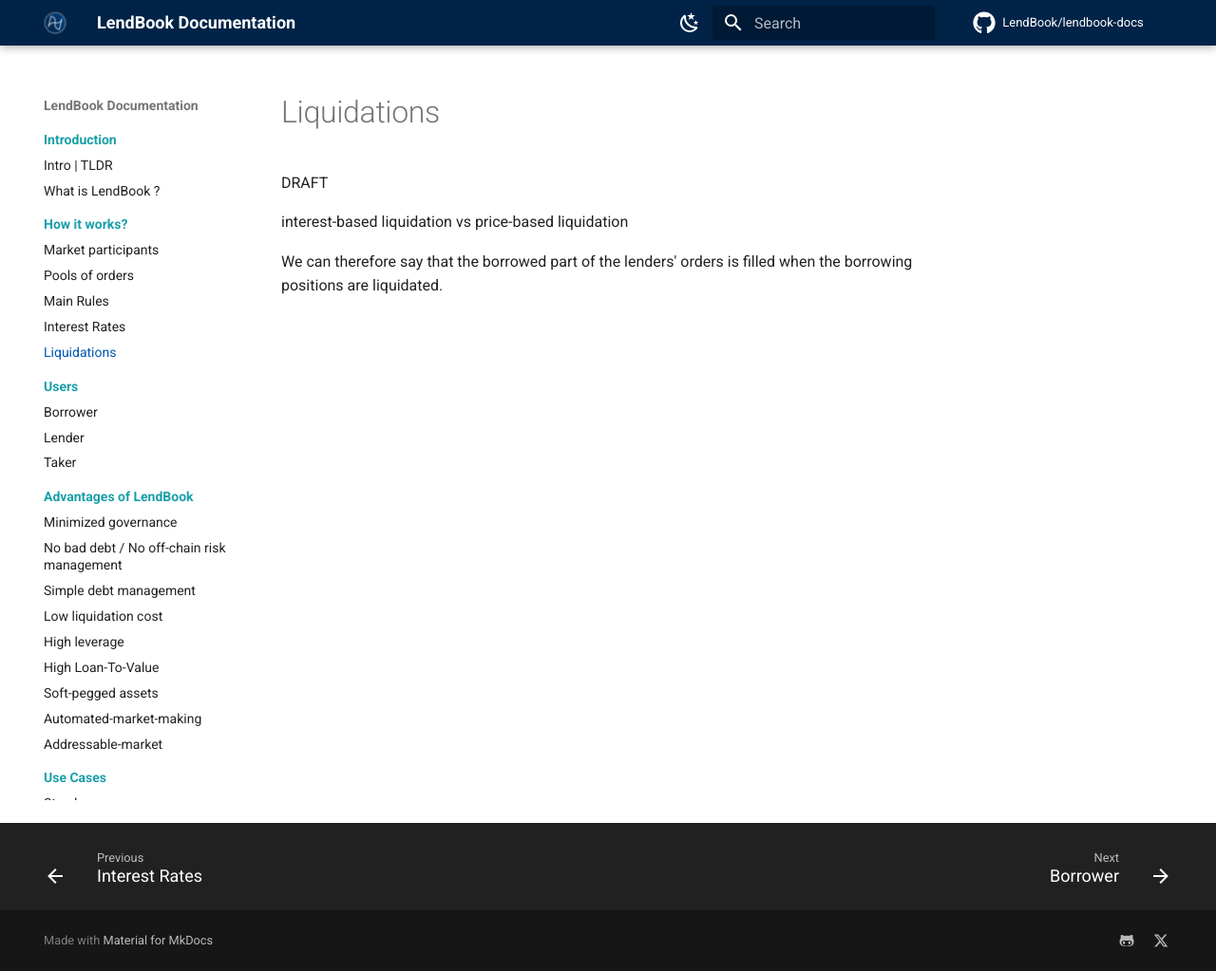
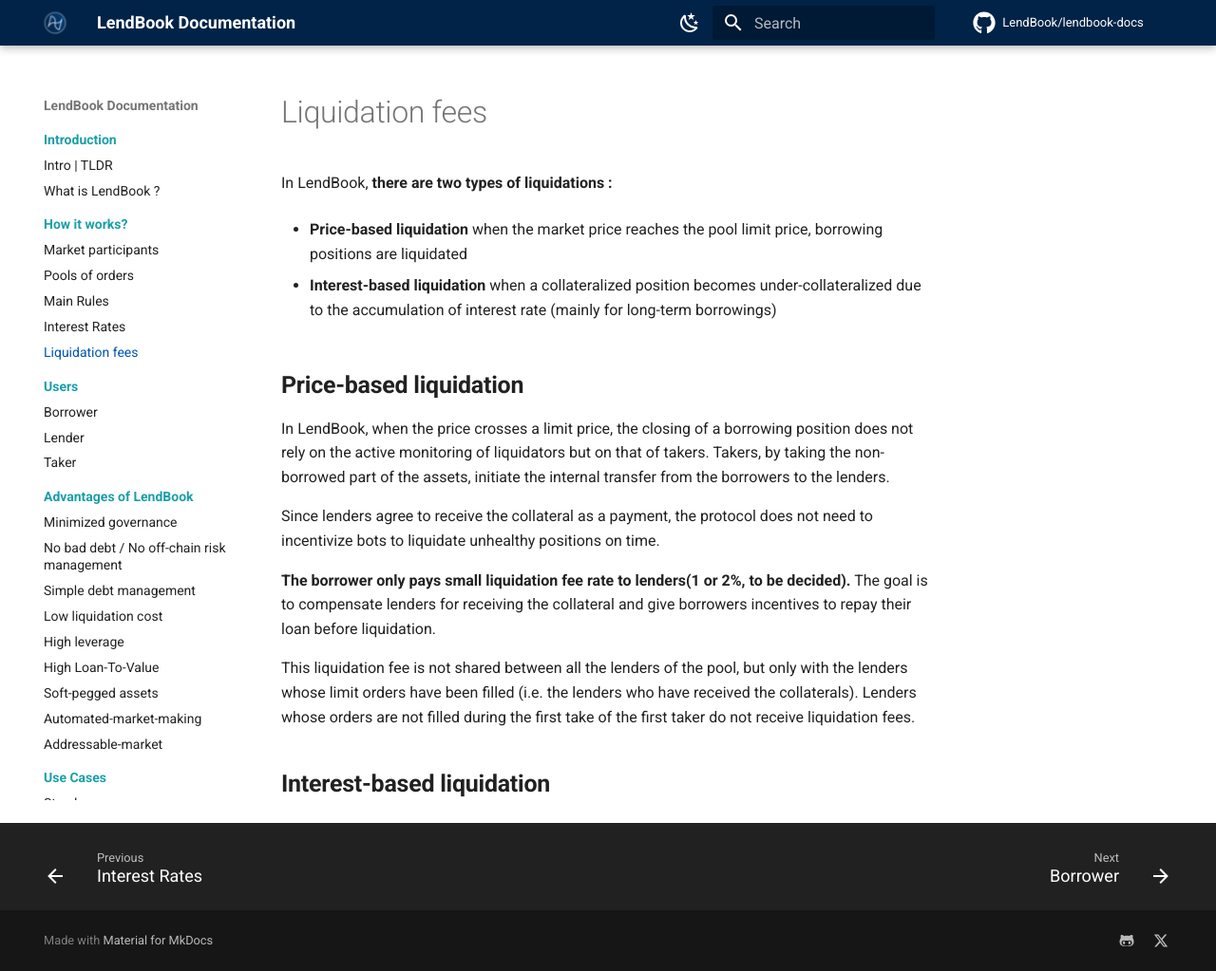
Before and after one commit to LendBook/lendbook-docs, an MkDocs documentation site: the page built from docs/how-it-works/liquidation.md, in a window 1280 px wide and 1023 px high. Shown: the whole window at 95% size. Built offline with MkDocs 1.6.1 and Material for MkDocs 9.7.7, drawn with Linux system fonts in a browser that asks for light colours; comment, search, counter and statistics services are not loaded.

Commit message:
start liquidation

```diff
--- a/docs/how-it-works/liquidation.md
+++ b/docs/how-it-works/liquidation.md
@@ -1,6 +1,20 @@
-DRAFT
+In LendBook, **there are two types of liquidations :**
 
-interest-based liquidation vs price-based liquidation
+* **Price-based liquidation** when the market price reaches the pool limit price, borrowing positions are liquidated
+
+* **Interest-based liquidation** when a collateralized position becomes under-collateralized due to the accumulation of interest rate (mainly for long-term borrowings)
 
 
-We can therefore say that the borrowed part of the lenders' orders is filled when the borrowing positions are liquidated.
+
+<h2 style="font-weight: bold;">Price-based liquidation</h2>
+
+In LendBook, when the price crosses a limit price, the closing of a borrowing position does not rely on the active monitoring of liquidators but on that of takers. Takers, by taking the non-borrowed part of the assets, initiate the internal transfer from the borrowers to the lenders.
+
+Since lenders agree to receive the collateral as a payment, the protocol does not need to incentivize bots to liquidate unhealthy positions on time.
+
+**The borrower only pays small liquidation fee rate to lenders(1 or 2%, to be decided).** The goal is to compensate lenders for receiving the collateral and give borrowers incentives to repay their loan before liquidation.
+
+This liquidation fee is not shared between all the lenders of the pool, but only with the lenders whose limit orders have been filled (i.e. the lenders who have received the collaterals). Lenders whose orders are not filled during the first take of the first taker do not receive liquidation fees.
+
+
+<h2 style="font-weight: bold;">Interest-based liquidation</h2>
--- a/mkdocs.yml
+++ b/mkdocs.yml
@@ -11,7 +11,7 @@
     - Pools of orders: how-it-works/pools-of-orders.md
     - Main Rules: how-it-works/rules.md
     - Interest Rates: how-it-works/interest-rates.md
-    - Liquidations: how-it-works/liquidation.md
+    - Liquidation fees:  how-it-works/liquidation.md
   - Users:
     - Borrower: users/borrower.md
     - Lender: users/lender.md
```
